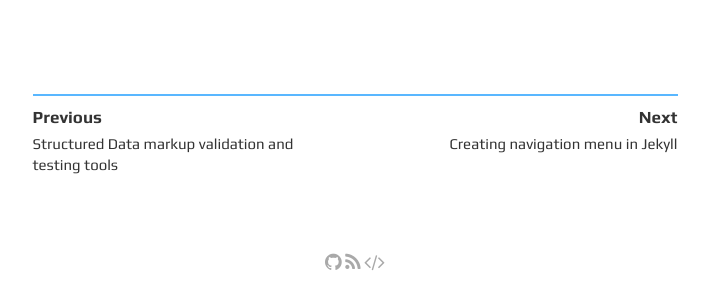
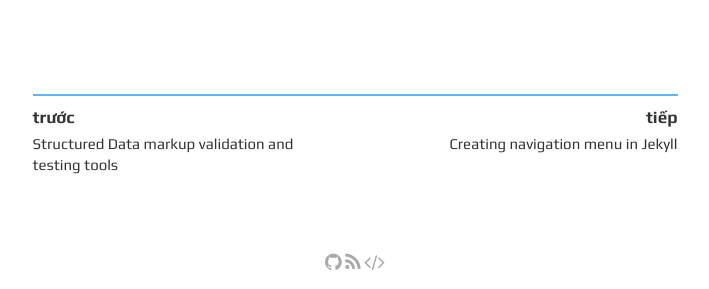
Before and after one commit to kuhekin/gesko, a Jekyll site: the page built from _posts/2017-01-02-headers-test.md, in a window 1280 px wide. Shown: the part 1102-1391 px from the top of the page, without its empty margins (285-994 px from the left). Built offline with Jekyll 4.4.1, drawn with Linux system fonts in a browser that asks for light colours; comment, search, counter and statistics services are not loaded.

Commit message:
Update post.html

```diff
--- a/_layouts/post.html
+++ b/_layouts/post.html
@@ -25,12 +25,12 @@ layout: default
   <nav class="post-nav">
     {% if page.previous %}
     <a class="post-nav-item post-nav-prev" href="{{ page.previous | relative_url }}">
-      <div class="nav-arrow">Previous</div>
+      <div class="nav-arrow">trước</div>
       <span class="post-title">{{ page.previous.title }}</span>
     </a>
     {% endif %} {% if page.next %}
     <a class="post-nav-item post-nav-next" href="{{ page.next | relative_url }}">
-      <div class="nav-arrow">Next</div>
+      <div class="nav-arrow">tiếp</div>
       <span class="post-title">{{ page.next.title }}</span>
     </a>
     {% endif %}
```
